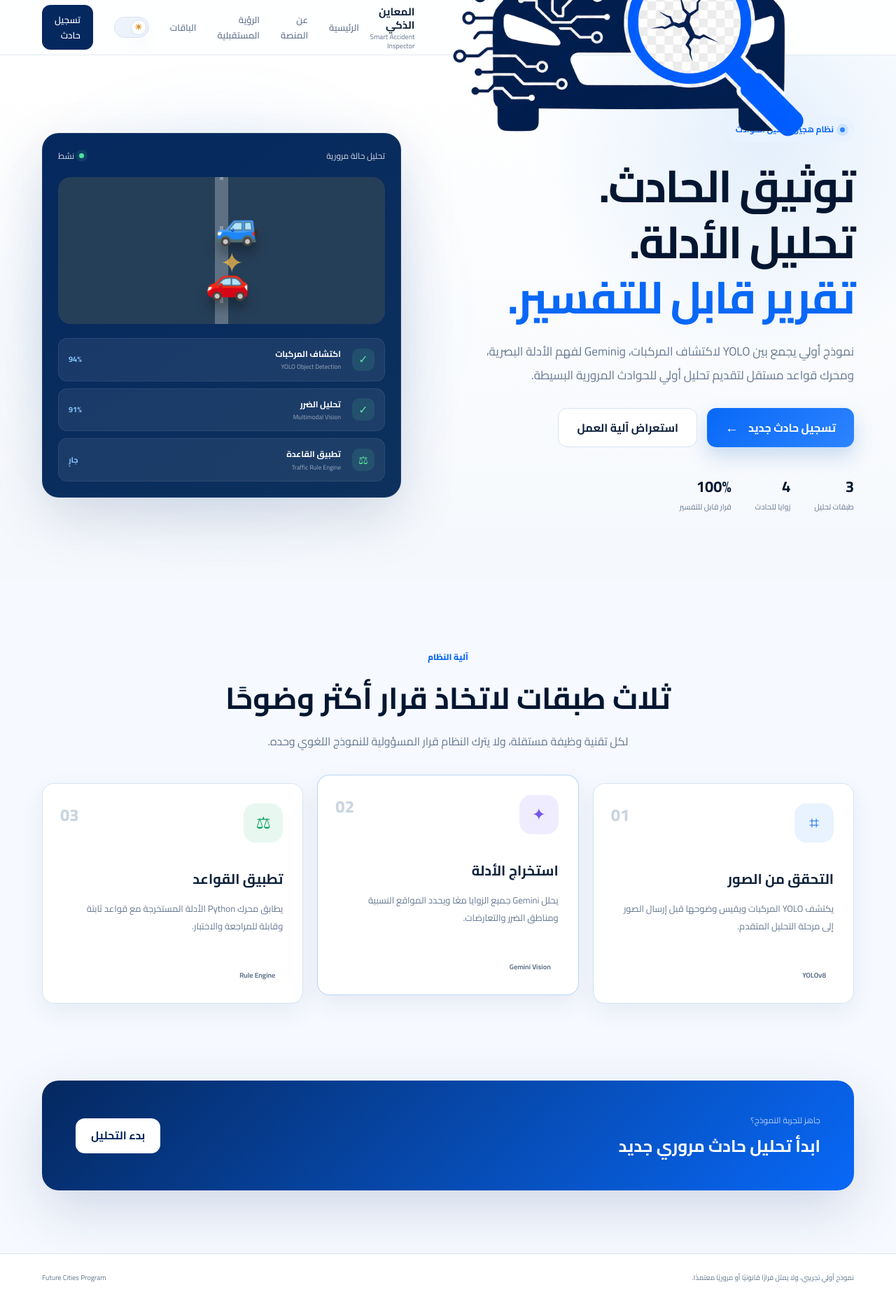
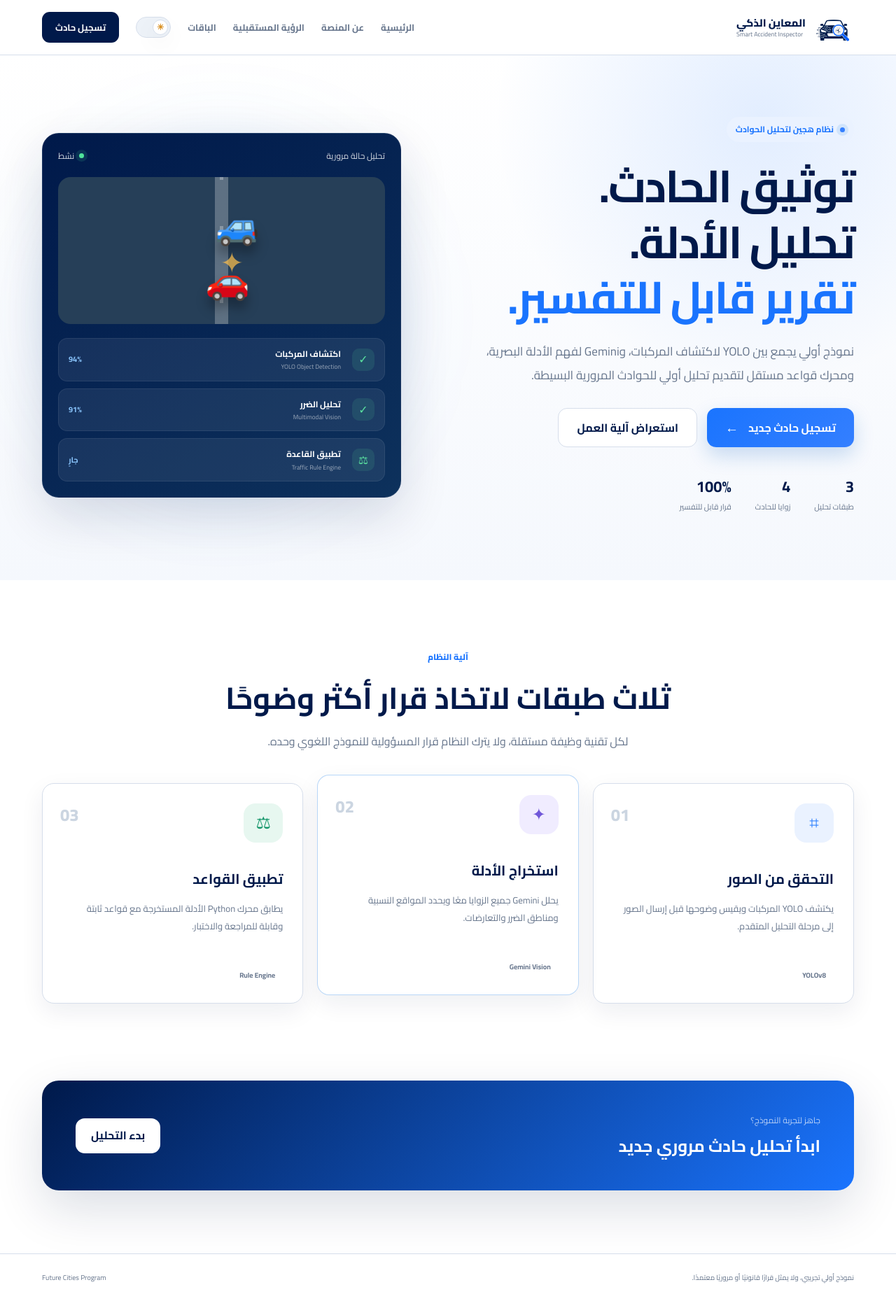
Before and after one commit to Nujud11/Smart-Inspector, a Flask app: page / in a window 1280 px wide. Shown: the whole page at 70% size. Run offline with Flask 3, Linux system fonts and the light colour scheme.

Commit message:
fix: redesign brand colors and complete dark theme

```diff
--- a/static/css/style.css
+++ b/static/css/style.css
@@ -1,38 +1,55 @@
 :root {
     color-scheme: light;
 
-    --navy-950: #031631;
-    --navy-900: #05285f;
-    --navy-800: #0a3f8f;
-
-    --blue-700: #0056dc;
-    --blue-600: #0868f7;
-    --blue-500: #2d84ff;
-    --blue-100: #e9f2ff;
-
-    --purple-500: #7657e8;
-    --green-500: #16a36a;
-    --green-100: #e8f8f0;
-    --red-500: #dc4c55;
-    --amber-500: #d99125;
-
-    --white: #ffffff;
-    --background: #f6f9ff;
-    --surface: #ffffff;
-    --surface-2: #eef4fc;
-    --surface-3: #e5eef9;
-
-    --border: #d8e4f2;
-    --border-strong: #b9cee6;
-
-    --text: #10233d;
-    --muted: #667891;
-
-    --header-bg: rgba(255, 255, 255, 0.88);
-    --overlay: rgba(3, 22, 49, 0.76);
-
-    --shadow-sm: 0 12px 34px rgba(5, 40, 95, 0.07);
-    --shadow-md: 0 28px 80px rgba(5, 40, 95, 0.15);
+    /* Brand */
+    --brand-navy: #00194a;
+    --brand-blue: #1a74fe;
+
+    /* Core */
+    --background: #ffffff;
+    --foreground: #00194a;
+    --card: #ffffff;
+    --primary: #1a74fe;
+    --primary-hover: #075ed8;
+    --secondary: #edf2f8;
+    --muted-surface: #edf2f8;
+    --accent: #dce8fc;
+    --border: #d6deeb;
+    --border-strong: #b9c8dc;
+
+    /* Existing aliases */
+    --navy-950: var(--foreground);
+    --navy-900: var(--brand-navy);
+    --navy-800: #092d68;
+
+    --blue-700: #075ed8;
+    --blue-600: var(--primary);
+    --blue-500: #347fff;
+    --blue-100: #eaf2ff;
+
+    --purple-500: #7057d9;
+    --green-500: #15966a;
+    --green-100: #e7f7f0;
+    --red-500: #d64b58;
+    --amber-500: #c88724;
+
+    --white: var(--card);
+    --surface: var(--card);
+    --surface-2: var(--secondary);
+    --surface-3: var(--accent);
+
+    --text: var(--foreground);
+    --muted: #66758c;
+
+    --header-bg: rgba(255, 255, 255, 0.92);
+    --overlay: rgba(0, 25, 74, 0.78);
+
+    --hero-background:
+        radial-gradient(circle at 85% 12%, rgba(26, 116, 254, 0.12), transparent 30%),
+        linear-gradient(180deg, #ffffff 0%, #f5f8fd 100%);
+
+    --shadow-sm: 0 12px 34px rgba(0, 25, 74, 0.07);
+    --shadow-md: 0 26px 70px rgba(0, 25, 74, 0.14);
 
     --radius-lg: 24px;
     --radius-md: 17px;
@@ -42,38 +59,49 @@
 html[data-theme="dark"] {
     color-scheme: dark;
 
-    --navy-950: #f0f6ff;
-    --navy-900: #d9e9ff;
-    --navy-800: #9bc5ff;
-
-    --blue-700: #4b96ff;
-    --blue-600: #3d8dff;
-    --blue-500: #68a7ff;
-    --blue-100: rgba(61, 141, 255, 0.13);
-
-    --purple-500: #a58cff;
-    --green-500: #4fd79a;
-    --green-100: rgba(79, 215, 154, 0.12);
-    --red-500: #ff7b83;
-    --amber-500: #f2b957;
-
-    --white: #0b1b31;
-    --background: #050d19;
-    --surface: #0b1b31;
-    --surface-2: #0f233d;
-    --surface-3: #142b48;
-
-    --border: #1e3857;
-    --border-strong: #2b4d74;
-
-    --text: #edf5ff;
-    --muted: #91a5bf;
-
-    --header-bg: rgba(5, 13, 25, 0.88);
-    --overlay: rgba(1, 6, 13, 0.82);
-
-    --shadow-sm: 0 14px 36px rgba(0, 0, 0, 0.18);
-    --shadow-md: 0 30px 90px rgba(0, 0, 0, 0.33);
+    --background: #041027;
+    --foreground: #f3f5f8;
+    --card: #081935;
+    --primary: #257dff;
+    --primary-hover: #4a94ff;
+    --secondary: #192841;
+    --muted-surface: #192841;
+    --accent: #132c55;
+    --border: #29405f;
+    --border-strong: #3a5579;
+
+    --navy-950: var(--foreground);
+    --navy-900: #0d2348;
+    --navy-800: #183866;
+
+    --blue-700: #58a0ff;
+    --blue-600: var(--primary);
+    --blue-500: #58a0ff;
+    --blue-100: rgba(37, 125, 255, 0.14);
+
+    --purple-500: #aa93ff;
+    --green-500: #4bd49a;
+    --green-100: rgba(75, 212, 154, 0.12);
+    --red-500: #ff7b86;
+    --amber-500: #efb452;
+
+    --white: var(--card);
+    --surface: var(--card);
+    --surface-2: var(--secondary);
+    --surface-3: var(--accent);
+
+    --text: var(--foreground);
+    --muted: #9aabc1;
+
+    --header-bg: rgba(4, 16, 39, 0.92);
+    --overlay: rgba(1, 7, 19, 0.84);
+
+    --hero-background:
+        radial-gradient(circle at 85% 12%, rgba(37, 125, 255, 0.15), transparent 30%),
+        linear-gradient(180deg, #041027 0%, #06152e 100%);
+
+    --shadow-sm: 0 14px 36px rgba(0, 0, 0, 0.22);
+    --shadow-md: 0 28px 80px rgba(0, 0, 0, 0.38);
 }
 
 * {
@@ -124,54 +152,68 @@ img {
     top: 0;
     z-index: 100;
     background: var(--header-bg);
-    border-bottom: 1px solid rgba(220, 230, 240, 0.8);
+    border-bottom: 1px solid var(--border);
     backdrop-filter: blur(16px);
 }
 
 .navigation {
-    height: 78px;
+    min-height: 78px;
     display: flex;
     align-items: center;
     justify-content: space-between;
+    gap: 28px;
 }
 
 .brand {
-    display: flex;
-    align-items: center;
-    gap: 12px;
-}
-
-.brand-icon {
-    width: 45px;
-    height: 45px;
+    flex: 0 0 auto;
+    display: inline-flex;
+    align-items: center;
+    gap: 11px;
+    min-width: 190px;
+}
+
+.brand-logo {
+    width: 58px;
+    height: 48px;
+    flex: 0 0 58px;
     display: grid;
     place-items: center;
-    background: var(--navy-900);
-    border-radius: 14px;
-    font-size: 22px;
+    overflow: hidden;
+}
+
+.brand-logo img {
+    width: 100%;
+    height: 100%;
+    object-fit: contain;
 }
 
 .brand-text {
+    min-width: 0;
     display: flex;
     flex-direction: column;
-    line-height: 1.3;
+    line-height: 1.25;
 }
 
 .brand-text strong {
+    color: var(--text);
     font-size: 15px;
+    font-weight: 800;
 }
 
 .brand-text small {
     color: var(--muted);
-    font-size: 10px;
+    font-size: 9px;
+    direction: ltr;
 }
 
 .nav-links {
-    display: flex;
-    align-items: center;
-    gap: 30px;
+    flex: 1;
+    display: flex;
+    align-items: center;
+    justify-content: flex-end;
+    gap: 24px;
     font-size: 13px;
-    font-weight: 600;
+    font-weight: 700;
 }
 
 .nav-links > a:not(.nav-button) {
@@ -183,22 +225,36 @@ img {
 }
 
 .nav-button {
-    padding: 10px 18px;
-    color: white;
-    background: var(--navy-900);
-    border-radius: 12px;
+    min-height: 44px;
+    display: inline-flex;
+    align-items: center;
+    justify-content: center;
+    padding: 0 19px;
+    color: #ffffff;
+    background: var(--brand-navy);
+    border-radius: 11px;
+    transition: 0.2s ease;
+}
+
+.nav-button:hover {
+    color: #ffffff;
+    background: var(--primary);
+    transform: translateY(-1px);
+}
+
+html[data-theme="dark"] .nav-button {
+    background: var(--primary);
+}
+
+html[data-theme="dark"] .nav-button:hover {
+    background: var(--primary-hover);
 }
 
 .hero-section {
+    position: relative;
     overflow: hidden;
     padding: 88px 0 95px;
-    background:
-        radial-gradient(
-            circle at 85% 15%,
-            rgba(37, 132, 232, 0.12),
-            transparent 26%
-        ),
-        linear-gradient(180deg, #ffffff 0%, #f5f8fc 100%);
+    background: var(--hero-background);
 }
 
 .hero-grid {
@@ -2182,6 +2255,76 @@ html[data-theme="dark"] .theme-icon-moon {
 
 
 /* =========================================
+   Dark theme surface consistency
+========================================= */
+
+html[data-theme="dark"] .system-card {
+    background: linear-gradient(145deg, #0b2146, #0d2d59);
+}
+
+html[data-theme="dark"] .process-card,
+html[data-theme="dark"] .upload-card,
+html[data-theme="dark"] .processing-modal,
+html[data-theme="dark"] .state-card,
+html[data-theme="dark"] .main-result-card,
+html[data-theme="dark"] .case-overview-card,
+html[data-theme="dark"] .vehicle-evidence-card,
+html[data-theme="dark"] .evidence-list-card,
+html[data-theme="dark"] .architecture-card,
+html[data-theme="dark"] .fault-card,
+html[data-theme="dark"] .detection-card,
+html[data-theme="dark"] .technical-score-card,
+html[data-theme="dark"] .report-tabs,
+html[data-theme="dark"] .site-footer {
+    background: var(--card);
+}
+
+html[data-theme="dark"] .technology-label,
+html[data-theme="dark"] .rule-reference,
+html[data-theme="dark"] .compact-stat,
+html[data-theme="dark"] .architecture-node,
+html[data-theme="dark"] .evidence-properties div,
+html[data-theme="dark"] .upload-guidelines div,
+html[data-theme="dark"] .processing-step {
+    background: var(--secondary);
+}
+
+html[data-theme="dark"] .tips-icon,
+html[data-theme="dark"] .disclaimer-icon,
+html[data-theme="dark"] .recommendation-icon,
+html[data-theme="dark"] .no-fault-result > span {
+    background: var(--card);
+}
+
+html[data-theme="dark"] .process-icon.purple,
+html[data-theme="dark"] .gemini-card .technical-icon {
+    background: rgba(170, 147, 255, 0.14);
+}
+
+html[data-theme="dark"] .recommendation-card {
+    background: linear-gradient(135deg, rgba(37, 125, 255, 0.13), rgba(19, 44, 85, 0.38));
+    border-color: var(--border);
+}
+
+html[data-theme="dark"] .report-disclaimer {
+    color: var(--muted);
+    background: rgba(37, 125, 255, 0.11);
+    border-color: var(--border);
+}
+
+html[data-theme="dark"] .no-fault-result,
+html[data-theme="dark"] .validation-message {
+    background: rgba(239, 180, 82, 0.10);
+    border-color: rgba(239, 180, 82, 0.28);
+}
+
+html[data-theme="dark"] .technical-message,
+html[data-theme="dark"] .flash-message.error {
+    background: rgba(255, 123, 134, 0.10);
+    border-color: rgba(255, 123, 134, 0.26);
+}
+
+/* =========================================
    Printable report
 ========================================= */
 
```
Also changed, not shown: other parts of static/css/style.css (+43 -26 lines).
